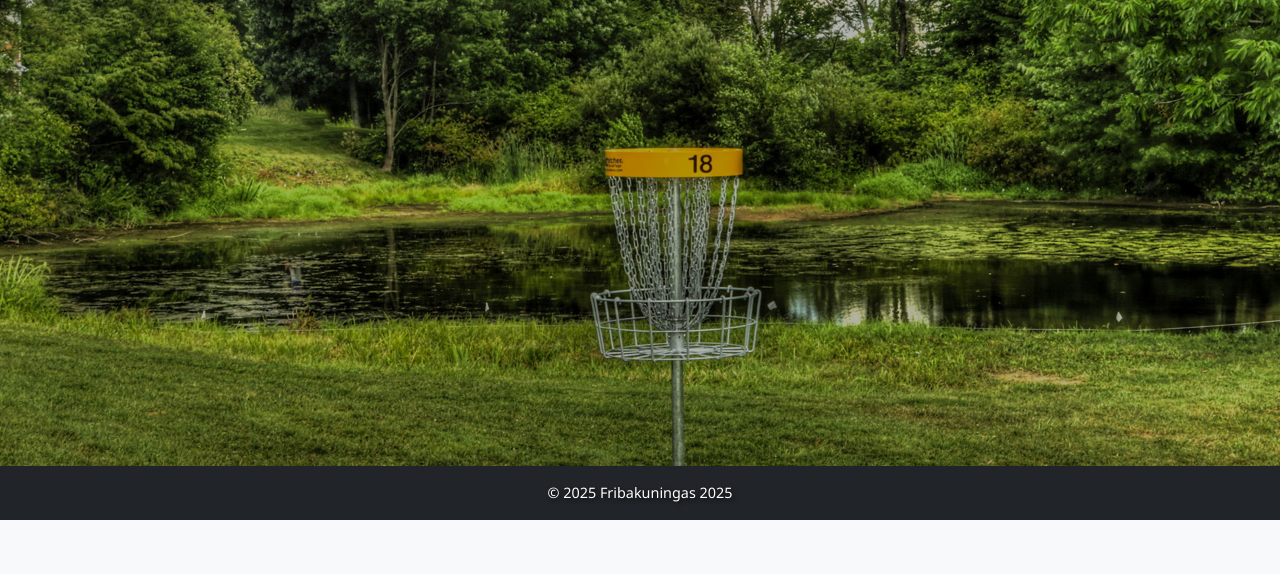
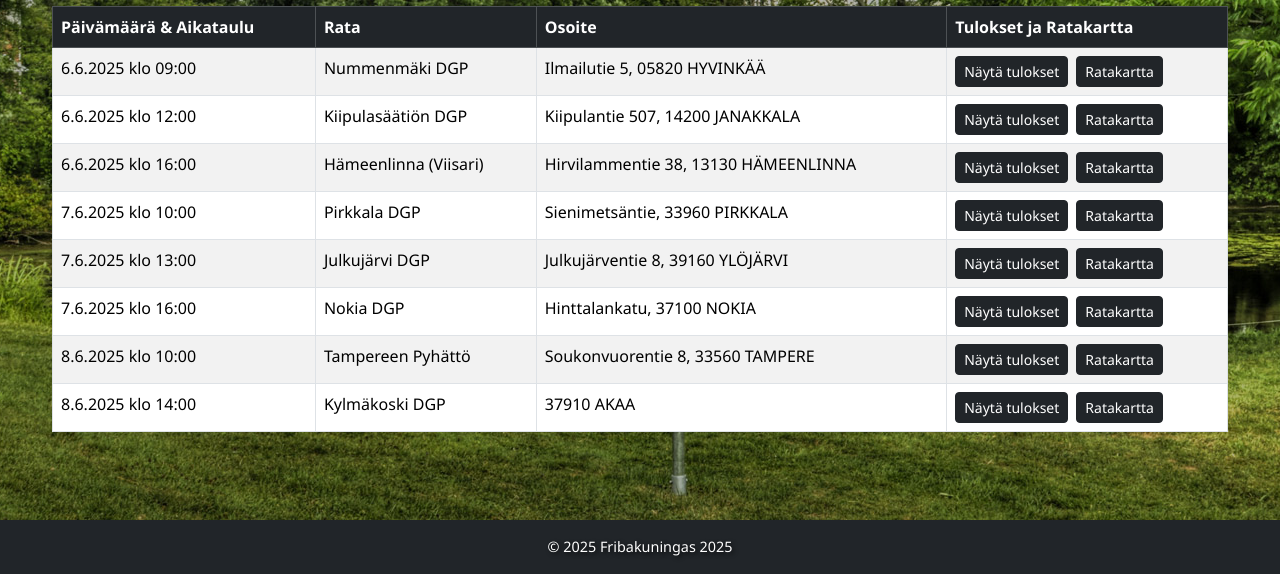
Before and after one commit to MuzhuuNamNam/WEBsovellukset, a plain HTML site: page WS07_Building_a_complete_webpage/reitit.html in a window 1280 px wide. Shown: the part 280-854 px from the top of the page. Before the commit the page ends 800 px from the top, so only its background shows below. Drawn offline with nearby package versions, Linux system fonts and the light colour scheme.

Commit message:
reitit.html tiedostoon lisätty taulukko. Puuttuu vielä linkit oikeisiin tuloksiin ja ratakarttoihin.

```diff
--- a/WS07_Building_a_complete_webpage/reitit.html
+++ b/WS07_Building_a_complete_webpage/reitit.html
@@ -29,9 +29,72 @@
   </header>
   <div class="container my-4">
     <div class="row">
-      <main class="col-md-9">
-        <h2>2025 reittisuunnitelma ja aikataulut</h2>
+      <main class="container my-5">
+        <h2 class="text-center mb-4">Reittisuunnitelma ja Aikataulu</h2>
+        <div class="table-responsive">
+          <table class="table table-bordered table-hover table-striped text-white">
+            <thead class="table-dark">
+              <tr>
+                <th>Päivämäärä & Aikataulu</th>
+                <th>Rata</th>
+                <th>Osoite</th>
+                <th>Tulokset ja Ratakartta</th>
+              </tr>
+            </thead>
+            <tbody>
+              <tr>
+                <td>6.6.2025 klo 09:00</td>
+                <td>Nummenmäki DGP</td>
+                <td>Ilmailutie 5, 05820 HYVINKÄÄ</td>
+                <td><a href="tulokset.html#keinu" class="btn btn-sm btn-dark me-2">Näytä tulokset</a><a href="ratakartta.html#keinu" class="btn btn-sm btn-dark">Ratakartta</a></td>
+              </tr>
+              <tr>
+                <td>6.6.2025 klo 12:00</td>
+                <td>Kiipulasäätiön DGP</td>
+                <td>Kiipulantie 507, 14200 JANAKKALA</td>
+                <td><a href="tulokset.html#sibbe" class="btn btn-sm btn-dark me-2">Näytä tulokset</a><a href="ratakartta.html#keinu" class="btn btn-sm btn-dark">Ratakartta</a></td>
+              </tr>
+              <tr>
+                <td>6.6.2025 klo 16:00</td>
+                <td>Hämeenlinna (Viisari)</td>
+                <td>Hirvilammentie 38, 13130 HÄMEENLINNA</td>
+                <td><a href="tulokset.html#ranta" class="btn btn-sm btn-dark me-2">Näytä tulokset</a><a href="ratakartta.html#keinu" class="btn btn-sm btn-dark">Ratakartta</a></td>
+              </tr>
+              <tr>
+                <td>7.6.2025 klo 10:00</td>
+                <td>Pirkkala DGP</td>
+                <td>Sienimetsäntie, 33960 PIRKKALA</td>
+                <td><a href="tulokset.html#keinu" class="btn btn-sm btn-dark me-2">Näytä tulokset</a><a href="ratakartta.html#keinu" class="btn btn-sm btn-dark">Ratakartta</a></td>
+              </tr>
+              <tr>
+                <td>7.6.2025 klo 13:00</td>
+                <td>Julkujärvi DGP</td>
+                <td>Julkujärventie 8, 39160 YLÖJÄRVI</td>
+                <td><a href="tulokset.html#sibbe" class="btn btn-sm btn-dark me-2">Näytä tulokset</a><a href="ratakartta.html#keinu" class="btn btn-sm btn-dark">Ratakartta</a></td>
+              </tr>
+              <tr>
+                <td>7.6.2025 klo 16:00</td>
+                <td>Nokia DGP</td>
+                <td>Hinttalankatu, 37100 NOKIA</td>
+                <td><a href="tulokset.html#ranta" class="btn btn-sm btn-dark me-2">Näytä tulokset</a><a href="ratakartta.html#keinu" class="btn btn-sm btn-dark">Ratakartta</a></td>
+              </tr>
+              <tr>
+                <td>8.6.2025 klo 10:00</td>
+                <td>Tampereen Pyhättö</td>
+                <td>Soukonvuorentie 8, 33560 TAMPERE</td>
+                <td><a href="tulokset.html#keinu" class="btn btn-sm btn-dark me-2">Näytä tulokset</a><a href="ratakartta.html#keinu" class="btn btn-sm btn-dark">Ratakartta</a></td>
+              </tr>
+              <tr>
+                <td>8.6.2025 klo 14:00</td>
+                <td>Kylmäkoski DGP</td>
+                <td>37910 AKAA</td>
+                <td><a href="tulokset.html#sibbe" class="btn btn-sm btn-dark me-2">Näytä tulokset</a><a href="ratakartta.html#keinu" class="btn btn-sm btn-dark">Ratakartta</a></td>
+              </tr>
+            </tbody>
+          </table>
+        </div>
       </main>
+
     </div>
   </div>
 
--- a/WS07_Building_a_complete_webpage/tyylit/styles.css
+++ b/WS07_Building_a_complete_webpage/tyylit/styles.css
@@ -168,4 +168,3 @@
         .box {
           flex-direction: column;
         }
-      }
```
